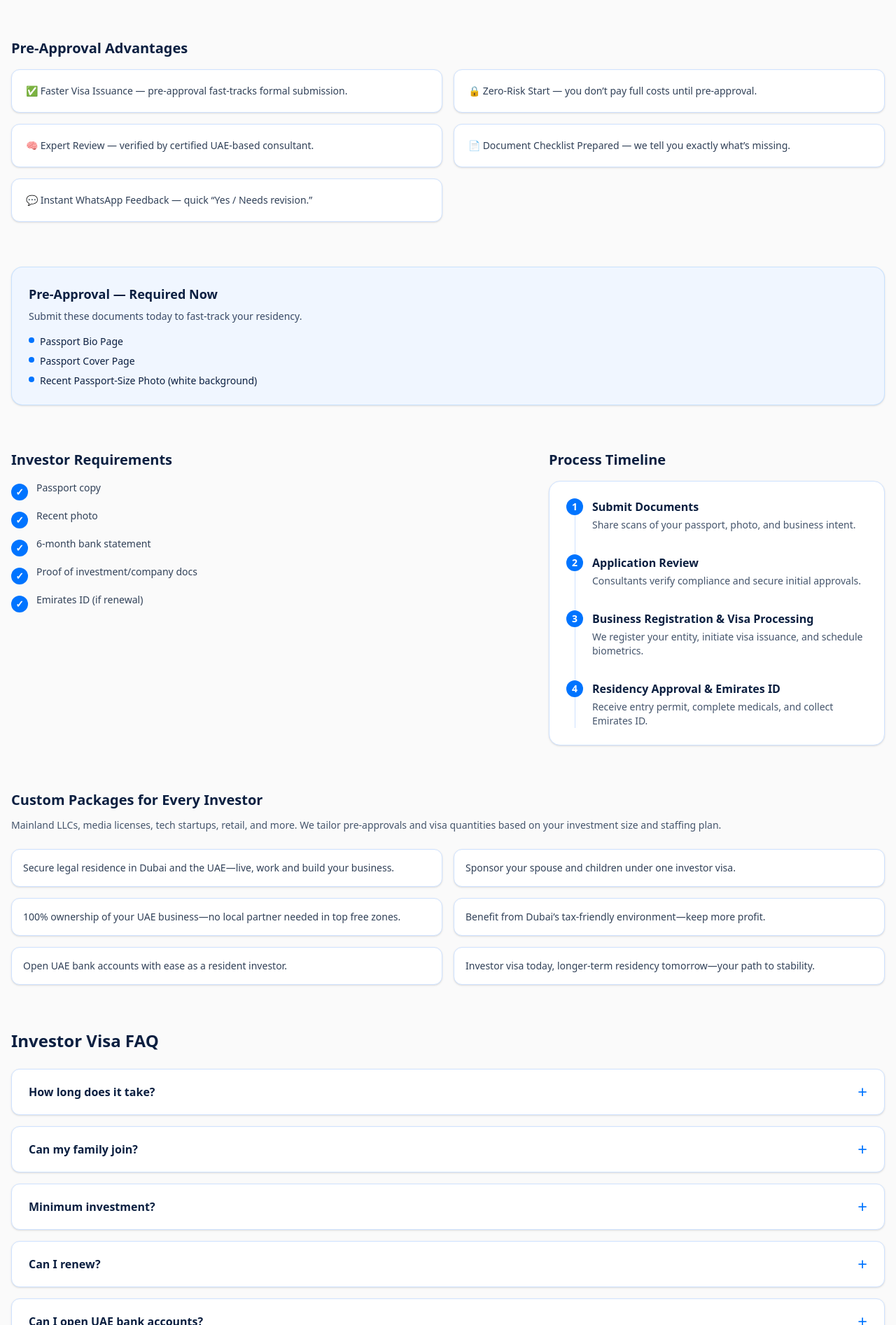
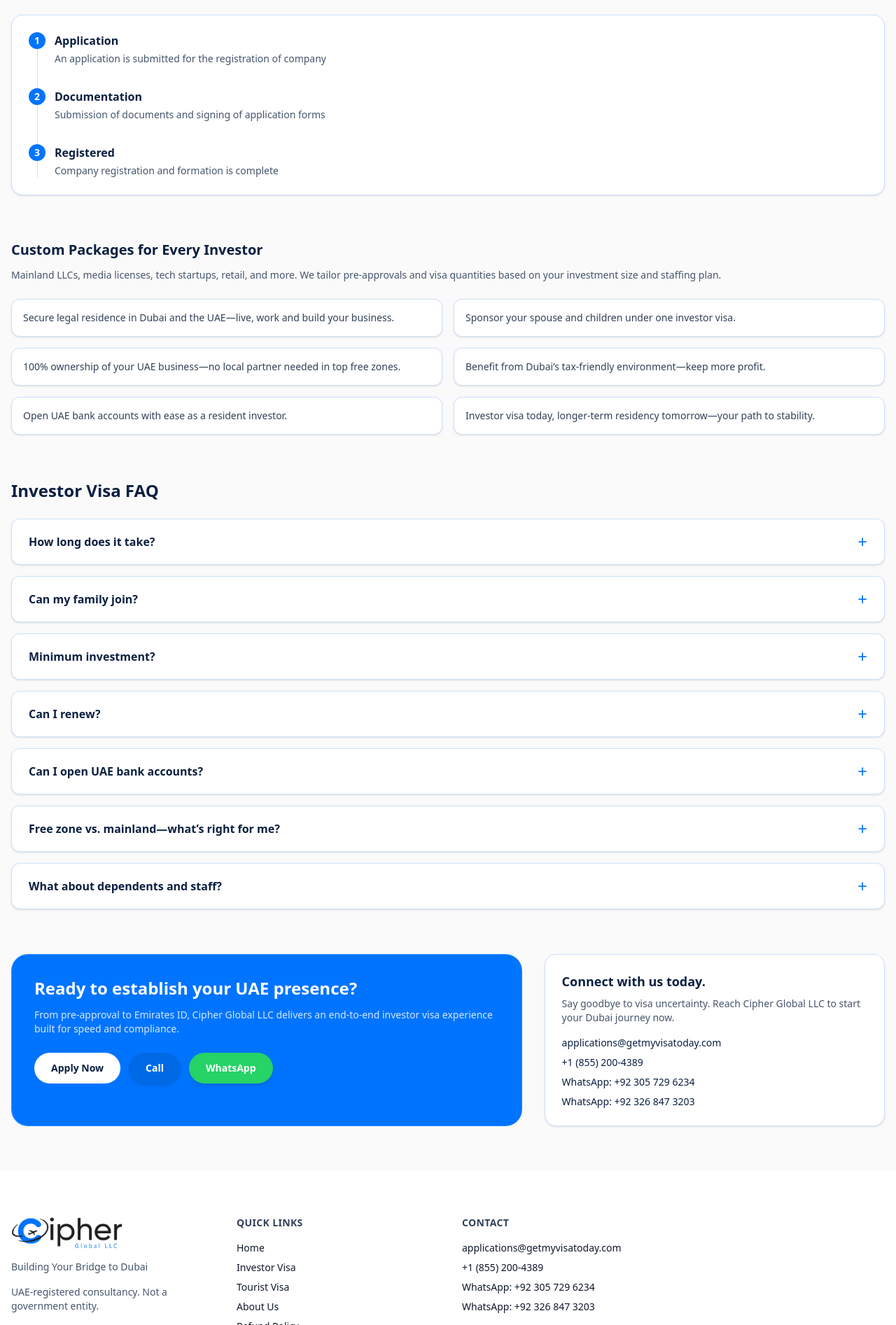
Before and after one commit to Mateen26/getmyvisa, a Next.js app: page /investor-visa in a window 1280 px wide. Shown: the part 1367-3260 px from the top of the page at 70% size. Built offline with nearby package versions, Linux system fonts and the light colour scheme.

Commit message:
content changes

```diff
--- a/src/app/investor-visa/page.js
+++ b/src/app/investor-visa/page.js
@@ -2,14 +2,10 @@
 import ContactBlock from '@/components/ContactBlock';
 import FAQ from '@/components/FAQ';
 import LeadForm from '@/components/LeadForm';
-import PreApprovalCard from '@/components/PreApprovalCard';
 import Timeline from '@/components/Timeline';
 import {
   investorAdvantages,
   investorFaq,
-  investorPreApprovalAdvantages,
-  investorPreApprovalChecklist,
-  investorRequirements,
   investorSuggestedCopy,
   investorTimeline,
   siteConfig,
@@ -42,7 +38,7 @@
               <a className="rounded-full bg-[#006ae6] px-6 py-3 text-sm font-semibold text-white shadow-md transition hover:bg-[#005bcc]" href={siteConfig.phoneHref}>
                 Call
               </a>
-              <a className="rounded-full bg-[#25d366] px-6 py-3 text-sm font-semibold text-[#0b1f40] shadow-md transition hover:bg-[#20be5a]" href={siteConfig.whatsappHref}>
+              <a className="rounded-full bg-[#25d366] px-6 py-3 text-sm font-semibold text-[#0b1f40] shadow-md transition hover:bg-[#20be5a]" href={siteConfig.whatsapp1Href}>
                 WhatsApp
               </a>
             </div>
@@ -61,41 +57,9 @@
           </div>
 
           <div>
-            <h3 className="text-xl font-semibold text-[#0b1f40]">Pre-Approval Advantages</h3>
-            <div className="mt-4 grid gap-4 md:grid-cols-2">
-              {investorPreApprovalAdvantages.map((item) => (
-                <div key={item} className="rounded-xl border border-[#cfe2ff] bg-white p-5 text-sm text-slate-700 shadow-sm">
-                  {item}
-                </div>
-              ))}
-            </div>
-          </div>
-
-          <PreApprovalCard
-            title="Pre-Approval — Required Now"
-            description="Submit these documents today to fast-track your residency."
-            documents={investorPreApprovalChecklist}
-          />
-
-          <div className="grid gap-12 lg:grid-cols-[1.2fr_0.8fr]">
-            <div>
-              <h3 className="text-xl font-semibold text-[#0b1f40]">Investor Requirements</h3>
-              <ul className="mt-4 space-y-3 text-sm text-slate-700">
-                {investorRequirements.map((item) => (
-                  <li key={item} className="flex items-start gap-3">
-                    <span className="mt-1 inline-flex h-6 w-6 items-center justify-center rounded-full bg-[#0074ff] text-sm font-semibold text-white">
-                      ✓
-                    </span>
-                    <span>{item}</span>
-                  </li>
-                ))}
-              </ul>
-            </div>
-            <div>
-              <h3 className="text-xl font-semibold text-[#0b1f40]">Process Timeline</h3>
-              <div className="mt-4 rounded-2xl border border-[#cfe2ff] bg-white p-6 shadow-sm">
-                <Timeline steps={investorTimeline} />
-              </div>
+            <h3 className="text-xl font-semibold text-[#0b1f40]">Process Timeline</h3>
+            <div className="mt-4 rounded-2xl border border-[#cfe2ff] bg-white p-6 shadow-sm">
+              <Timeline steps={investorTimeline} />
             </div>
           </div>
 
@@ -133,7 +97,7 @@
                 <a className="rounded-full bg-[#006ae6] px-6 py-3 text-sm font-semibold text-white shadow-md transition hover:bg-[#005bcc]" href={siteConfig.phoneHref}>
                   Call
                 </a>
-                <a className="rounded-full bg-[#25d366] px-6 py-3 text-sm font-semibold text-[#0b1f40] shadow-md transition hover:bg-[#20be5a]" href={siteConfig.whatsappHref}>
+                <a className="rounded-full bg-[#25d366] px-6 py-3 text-sm font-semibold text-[#0b1f40] shadow-md transition hover:bg-[#20be5a]" href={siteConfig.whatsapp1Href}>
                   WhatsApp
                 </a>
               </div>
--- a/src/components/CTASticky.jsx
+++ b/src/components/CTASticky.jsx
@@ -25,7 +25,7 @@
             Apply Now
           </button>
           <a
-            href={siteConfig.whatsappHref}
+            href={siteConfig.whatsapp1Href}
             className="flex-1 rounded-full border border-[#dbe9ff] px-4 py-2 text-center text-sm font-semibold text-[#0b1f40] transition hover:border-[#b3d9ff] hover:bg-[#f0f6ff]"
           >
             WhatsApp
--- a/src/components/ContactBlock.jsx
+++ b/src/components/ContactBlock.jsx
@@ -19,12 +19,16 @@
           </a>
         </li>
         <li>
-          <a className="transition hover:text-[#0074ff]" href={siteConfig.whatsappHref}>
-            WhatsApp: {siteConfig.whatsapp}
+          <a className="transition hover:text-[#0074ff]" href={siteConfig.whatsapp1Href}>
+            WhatsApp: {siteConfig.whatsapp1}
+          </a>
+        </li>
+        <li>
+          <a className="transition hover:text-[#0074ff]" href={siteConfig.whatsapp2Href}>
+            WhatsApp: {siteConfig.whatsapp2}
           </a>
         </li>
       </ul>
-      <p className="mt-4 text-xs uppercase tracking-wide text-[#4a7abf]">{siteConfig.hours}</p>
     </div>
   );
 }
--- a/src/components/Footer.jsx
+++ b/src/components/Footer.jsx
@@ -58,11 +58,15 @@
                 </a>
               </li>
               <li>
-                <a className="transition text-black hover:text-[#0074ff]" href={siteConfig.whatsappHref}>
-                  WhatsApp: {siteConfig.whatsapp}
+                <a className="transition text-black hover:text-[#0074ff]" href={siteConfig.whatsapp1Href}>
+                  WhatsApp: {siteConfig.whatsapp1}
                 </a>
               </li>
-              <li className="text-slate-600">Hours: {siteConfig.hours}</li>
+              <li>
+                <a className="transition text-black hover:text-[#0074ff]" href={siteConfig.whatsapp2Href}>
+                  WhatsApp: {siteConfig.whatsapp2}
+                </a>
+              </li>
             </ul>
           </div>
 
--- a/src/components/Header.jsx
+++ b/src/components/Header.jsx
@@ -17,7 +17,7 @@
   },
   {
     label: 'WhatsApp',
-    href: siteConfig.whatsappHref,
+    href: siteConfig.whatsapp1Href,
   },
 ];
 
--- a/src/components/home/HomeSwitcher.jsx
+++ b/src/components/home/HomeSwitcher.jsx
@@ -145,7 +145,7 @@
                 Call
               </a>
               <a
-                href={siteConfig.whatsappHref}
+                href={siteConfig.whatsapp1Href}
                 className="rounded-full bg-[#25d366] px-6 py-3 text-sm font-semibold text-[#0b1f40] shadow-md transition hover:bg-[#20be5a]"
               >
                 WhatsApp
@@ -158,6 +158,7 @@
         </div>
       </section>
 
+      {!isInvestor && (
         <section id="white-content-start" className="bg-white">
           <div className="mx-auto max-w-7xl px-4 py-10">
             <div className="flex flex-wrap items-center justify-center gap-4 text-sm font-semibold text-[#0b1f40] md:justify-between">
@@ -175,8 +176,9 @@
             </div>
           </div>
         </section>
+      )}
 
-      <section className="bg-neutral-50">
+      <section id={isInvestor ? 'white-content-start' : ''} className="bg-neutral-50">
         <div className="mx-auto max-w-7xl px-4 py-16">
           {isInvestor ? (
             <InvestorView content={investorContent} />
@@ -238,7 +240,7 @@
             <a className="rounded-full bg-[#006ae6] px-6 py-3 text-sm font-semibold text-white shadow-md transition-all hover:bg-[#005bcc] hover:scale-105" href={siteConfig.phoneHref}>
               Call
             </a>
-            <a className="rounded-full bg-[#25d366] px-6 py-3 text-sm font-semibold text-[#0b1f40] shadow-md transition-all hover:bg-[#20be5a] hover:scale-105" href={siteConfig.whatsappHref}>
+            <a className="rounded-full bg-[#25d366] px-6 py-3 text-sm font-semibold text-[#0b1f40] shadow-md transition-all hover:bg-[#20be5a] hover:scale-105" href={siteConfig.whatsapp1Href}>
               WhatsApp
             </a>
           </div>
@@ -267,53 +269,9 @@
       </div>
 
       <div data-animate="fade-up">
-        <h3 className="text-xl font-semibold text-[#0b1f40]">Pre-Approval Advantages</h3>
-        <div className="mt-4 grid gap-4 md:grid-cols-2">
-          {content.preApprovalAdvantages.map((item, index) => (
-            <div
-              key={item}
-              className="rounded-xl border border-[#cfe2ff] bg-white p-4 text-sm text-slate-700 shadow-sm"
-              data-animate="fade-up"
-              style={{ transitionDelay: `${index * 80}ms` }}
-            >
-              {item}
-            </div>
-          ))}
-        </div>
-      </div>
-
-      <div data-animate="fade-up">
-        <PreApprovalCard
-          title="Pre-Approval — Required Now"
-          description="Secure your investor visa faster with these essentials."
-          documents={content.preApprovalChecklist}
-        />
-      </div>
-
-      <div className="grid gap-10 lg:grid-cols-[1.2fr_0.8fr]">
-        <div data-animate="fade-right">
-          <h3 className="text-xl font-semibold text-[#0b1f40]">Requirements</h3>
-          <ul className="mt-4 space-y-3 text-sm text-slate-700">
-            {content.requirements.map((item, index) => (
-              <li
-                key={item}
-                className="flex items-start gap-3"
-                data-animate="fade-up"
-                style={{ transitionDelay: `${index * 60}ms` }}
-              >
-                <span className="mt-1 inline-flex h-6 w-6 items-center justify-center rounded-full bg-[#0074ff] text-sm font-semibold text-white">
-                  ✓
-                </span>
-                <span>{item}</span>
-              </li>
-            ))}
-          </ul>
-        </div>
-        <div data-animate="fade-left">
         <h3 className="text-xl font-semibold text-[#0b1f40]">Process Timeline</h3>
         <div className="mt-4 rounded-2xl border border-[#cfe2ff] bg-white p-6 shadow-sm">
           <Timeline steps={content.timeline} />
-          </div>
         </div>
       </div>
 
@@ -352,7 +310,7 @@
           <a className="rounded-full bg-[#006ae6] px-6 py-3 text-sm font-semibold text-white shadow-md transition-all hover:bg-[#005bcc] hover:scale-105" href={siteConfig.phoneHref}>
             Call
           </a>
-          <a className="rounded-full bg-[#25d366] px-6 py-3 text-sm font-semibold text-[#0b1f40] shadow-md transition-all hover:bg-[#20be5a] hover:scale-105" href={siteConfig.whatsappHref}>
+          <a className="rounded-full bg-[#25d366] px-6 py-3 text-sm font-semibold text-[#0b1f40] shadow-md transition-all hover:bg-[#20be5a] hover:scale-105" href={siteConfig.whatsapp1Href}>
             WhatsApp
           </a>
         </div>
@@ -376,12 +334,18 @@
             >
               <p className="text-lg font-semibold text-[#0b1f40]">{duration.title}</p>
               <p className="mt-2 text-sm text-slate-600">{duration.description}</p>
+              {duration.price && (
+                <p className="mt-3 text-xl font-bold text-[#0074ff]">{duration.price}</p>
+              )}
               <a className="mt-4 inline-flex items-center text-sm font-semibold text-[#0074ff] hover:text-[#005bcc]" href="#lead-form">
                 Apply Now →
               </a>
             </div>
           ))}
         </div>
+        <p className="mt-6 text-xs leading-relaxed text-slate-600" data-animate="fade-up">
+          <strong className="text-slate-900">Disclaimer:</strong> All fees shown above include both UAE government processing charges and our service fee for managing the application. Prices are subject to change without prior notice and are based on current immigration and administrative costs. While we assist throughout the process, final visa approval is solely determined by UAE immigration authorities, and service portions of the fees are non-refundable once submission has begun.
+        </p>
       </div>
 
       <div className="grid gap-10 lg:grid-cols-[1.2fr_0.8fr]">
@@ -433,7 +397,7 @@
           <a className="rounded-full bg-[#006ae6] px-6 py-3 text-sm font-semibold text-white shadow-md transition-all hover:bg-[#005bcc] hover:scale-105" href={siteConfig.phoneHref}>
             Call
           </a>
-          <a className="rounded-full bg-[#25d366] px-6 py-3 text-sm font-semibold text-[#0b1f40] shadow-md transition-all hover:bg-[#20be5a] hover:scale-105" href={siteConfig.whatsappHref}>
+          <a className="rounded-full bg-[#25d366] px-6 py-3 text-sm font-semibold text-[#0b1f40] shadow-md transition-all hover:bg-[#20be5a] hover:scale-105" href={siteConfig.whatsapp1Href}>
             WhatsApp
           </a>
         </div>
```
Also changed, not shown: src/app/tourist-visa/page.js (+8 -2 lines), src/lib/content.js. Lines whose indentation alone changed are shown as unchanged.
